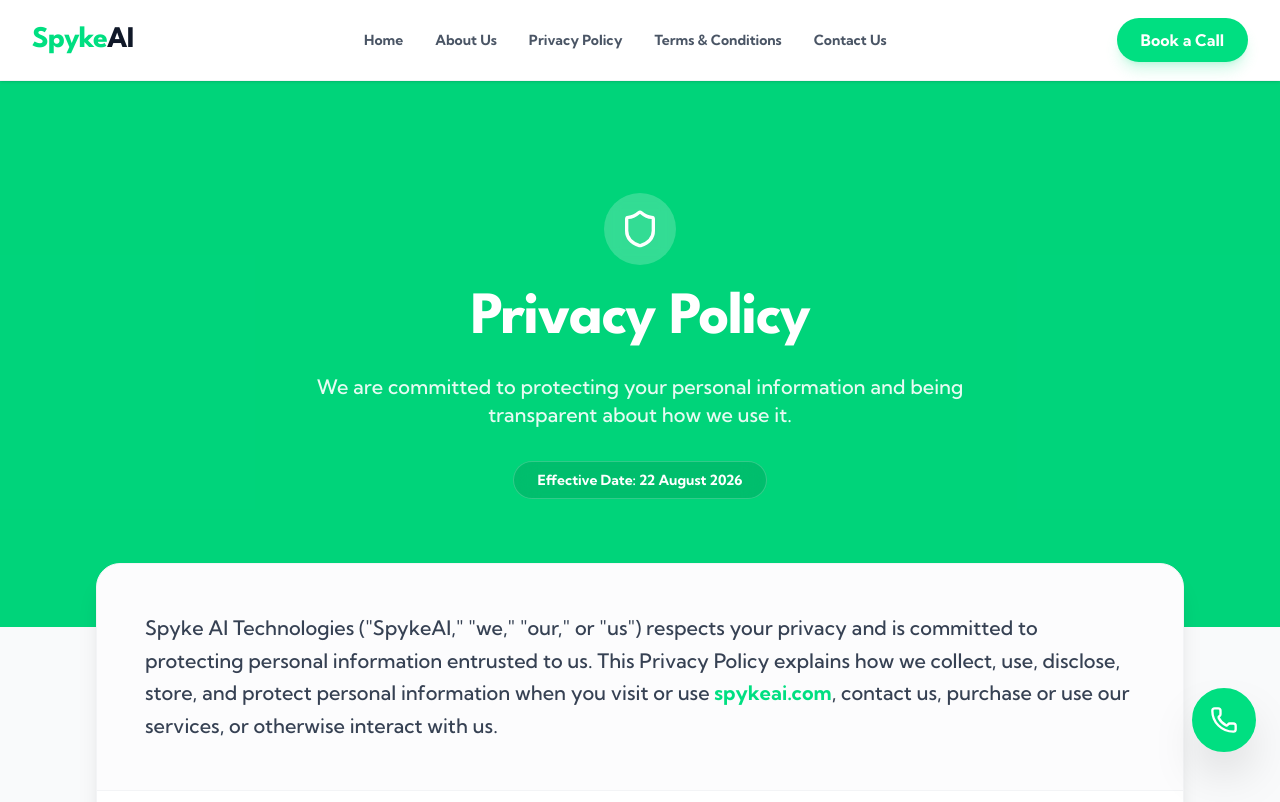
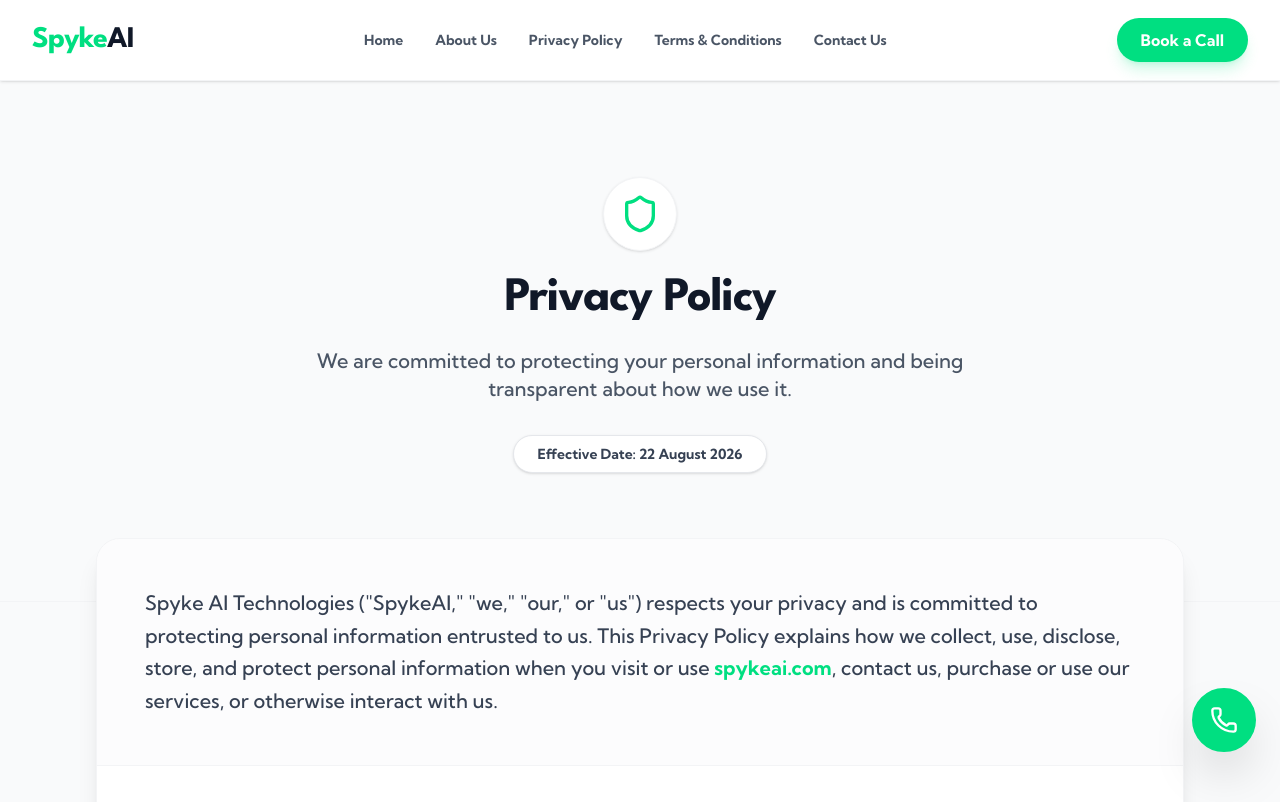
Before and after one commit to SpykeAI/website_sypke, a Next.js app: page /privacy-policy in a window 1280 px wide. Shown: the top 802 px of the page. Built offline with nearby package versions, Linux system fonts and the light colour scheme.

Commit message:
Change Privacy Policy hero to light theme

```diff
--- a/src/app/privacy-policy/page.tsx
+++ b/src/app/privacy-policy/page.tsx
@@ -10,19 +10,19 @@ export default function PrivacyPolicy() {
   return (
     <div className="min-h-screen bg-gray-50 pb-24">
       {/* Hero Section */}
-      <section className="bg-[#00DF81] pt-28 pb-32 px-4 sm:px-6 lg:px-8 relative overflow-hidden">
-        <div className="absolute inset-0 bg-black/5"></div>
+      <section className="bg-gray-50 pt-24 pb-32 px-4 sm:px-6 lg:px-8 border-b border-gray-100 relative overflow-hidden">
+        <div className="absolute inset-0 bg-[radial-gradient(ellipse_at_top_right,_var(--tw-gradient-stops))] from-[#00DF81]/5 via-transparent to-transparent -z-10"></div>
         <div className="max-w-4xl mx-auto text-center relative z-10">
-          <div className="inline-flex items-center justify-center p-4 bg-white/20 rounded-full mb-6 backdrop-blur-sm">
-            <Shield className="w-10 h-10 text-white" />
+          <div className="inline-flex items-center justify-center p-4 bg-white rounded-full mb-6 shadow-sm border border-gray-100">
+            <Shield className="w-10 h-10 text-[#00DF81]" />
           </div>
-          <h1 className="text-4xl md:text-6xl font-bold text-white mb-6 font-heading tracking-tight">
+          <h1 className="text-4xl md:text-5xl font-bold text-gray-900 mb-6 font-heading tracking-tight">
             Privacy Policy
           </h1>
-          <p className="text-white/90 text-lg md:text-xl font-medium max-w-2xl mx-auto">
+          <p className="text-gray-600 text-lg md:text-xl font-medium max-w-2xl mx-auto">
             We are committed to protecting your personal information and being transparent about how we use it.
           </p>
-          <div className="mt-8 inline-block bg-black/10 backdrop-blur-md text-white px-6 py-2 rounded-full text-sm font-bold border border-white/20">
+          <div className="mt-8 inline-block bg-white text-gray-700 px-6 py-2 rounded-full text-sm font-bold border border-gray-200 shadow-sm">
             Effective Date: 22 August 2026
           </div>
         </div>
```
